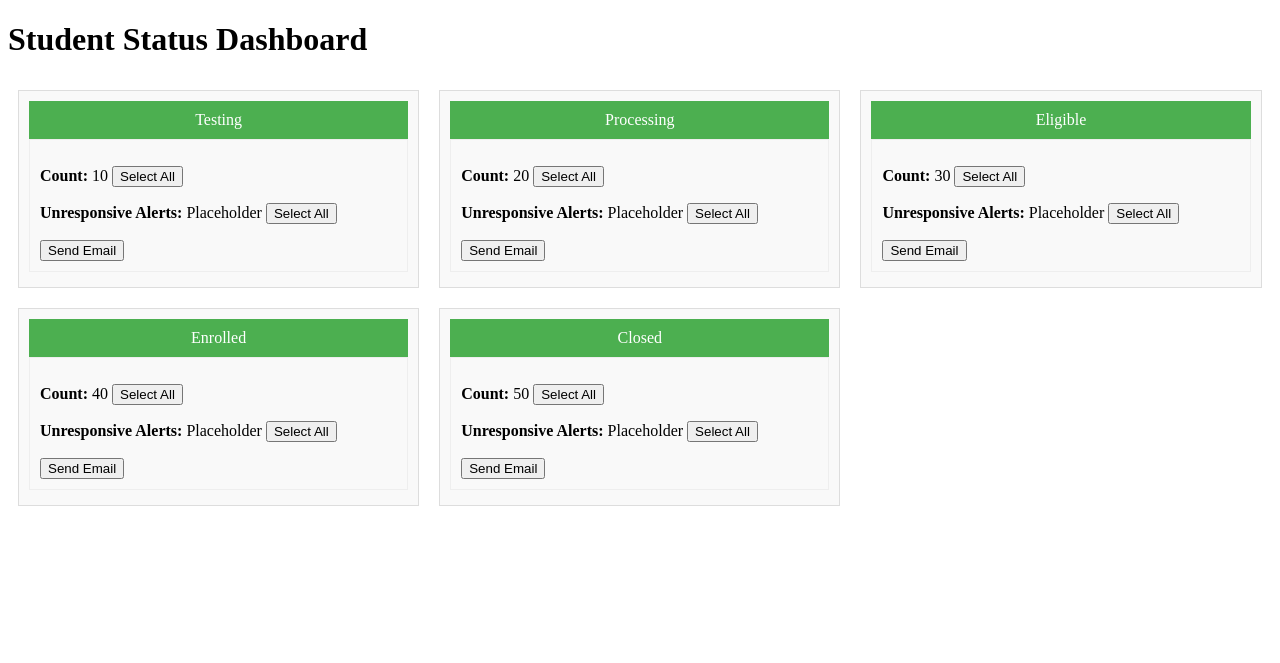
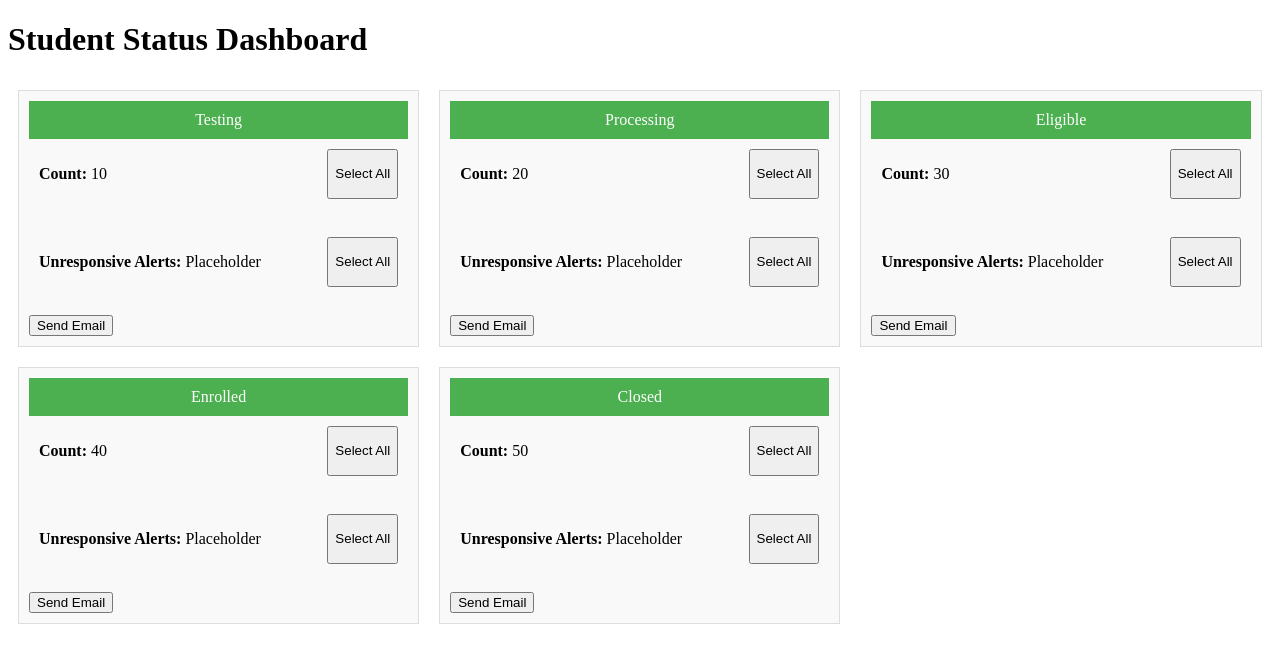
Before and after one commit to rss5799/Admissions-Management-System, a Flask app: page /status_overview/ in a window 1280 px wide. Shown: the top 663 px of the page. Run offline with Flask 3, Linux system fonts and the light colour scheme.

Commit message:
fixed button layout

```diff
--- a/templates/status_overview.html
+++ b/templates/status_overview.html
@@ -22,6 +22,11 @@
         border: 1px solid #eee;
         margin-bottom: 5px;
     }
+    .flex-box {
+        padding: 10px;
+        display:flex;
+        justify-content:space-between;
+    }
     </style>
 </head>
 <body>
@@ -30,11 +35,21 @@
     <div class="swimlane">
         <div class="swimlane-header">{{ status }}</div>
         {% for item in items %}
-        <div class="item">
-            <p><strong>Count:</strong> {{ item.count }} <button type="button">Select All</button></p>
-            <strong>Unresponsive Alerts:</strong> Placeholder <button type="button">Select All</button></p>
-            <button type="button">Send Email</button>
+        <div class="flex-box">
+            <p><strong>Count:</strong> {{ item.count }} </p>
+                <button >Select All</button>
+            </div>
+<br>
+        <div class="flex-box">
+            <p> <strong>Unresponsive Alerts:</strong> Placeholder</p>
+                <button >Select All</button>
         </div>
+
+        <br>
+<div>
+    <button type="button">Send Email</button>
+</div>
+
         {% endfor %}
     </div>
     {% endfor %}
```
